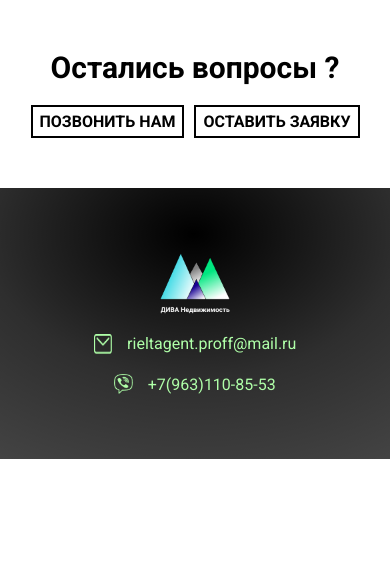
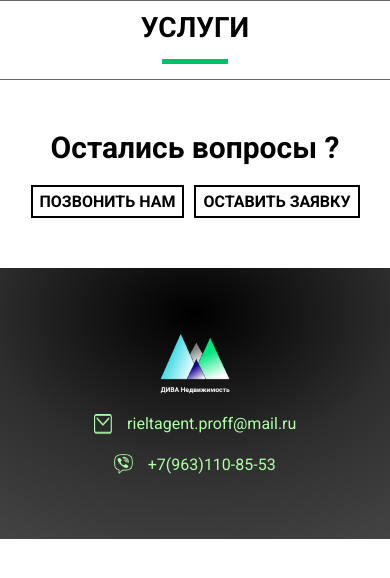
Before and after one commit to alexsmith-proff/DIVA, a Next.js app in the folder client/: page / in a window 390 px wide. Shown: the top 578 px of the page. Built offline with nearby package versions, Linux system fonts and the light colour scheme.

Commit message:
add SectionTitle component. Adaptive

```diff
--- a/client/components/PartnersSection/PartnersSection.tsx
+++ b/client/components/PartnersSection/PartnersSection.tsx
@@ -1,4 +1,5 @@
 import React from 'react'
+import SectionTitle from '../SectionTitle/SectionTitle';
 
 import s from './PartnersSection.module.scss'
 
@@ -6,9 +7,11 @@ type PartnersSectionProps = {}
 
 const PartnersSection: React.FC<PartnersSectionProps> = () => {
     return (
-        <div>
-
-        </div>
+        <>
+            <SectionTitle>
+                Услуги
+            </SectionTitle>
+        </>
     );
 };
 
--- a/client/components/SectionTitle/SectionTitle.module.scss
+++ b/client/components/SectionTitle/SectionTitle.module.scss
@@ -0,0 +1,54 @@
+.sectionTitle {
+    display: flex;
+    justify-content: center;
+    align-items: center;
+    padding: 15px 0 45px 0;
+    border-top: 1px solid #696969;
+    border-bottom: 1px solid #696969;
+}
+.text {
+    font-size: 44px;
+    font-weight: bold;
+    text-transform: uppercase;
+    position: relative;
+    &:after {
+        display: block;
+        content: "";
+        position: absolute;
+        left: 20%;
+        right: 20%;
+        bottom: -20px;
+        border-bottom: 7px solid #00c06b;
+    }
+}
+@media screen and (max-width: 1024px) {
+    .sectionTitle {
+        padding: 15px 0 45px 0;
+    }
+    .text {
+        font-size: 38px;
+    }
+}
+@media screen and (max-width: 480px) {
+    .sectionTitle {
+        padding: 15px 0 45px 0;
+    }
+    .text {
+        font-size: 32px;
+        &:after {
+            bottom: -20px;
+            border-bottom: 6px solid #00c06b;
+        }
+    }
+}
+@media screen and (max-width: 480px) {
+    .sectionTitle {
+        padding: 10px 0 35px 0;
+    }
+    .text {
+        font-size: 28px;
+        &:after {
+            border-bottom: 5px solid #00c06b;
+        }
+    }
+}
--- a/client/components/SectionTitle/SectionTitle.tsx
+++ b/client/components/SectionTitle/SectionTitle.tsx
@@ -2,13 +2,20 @@ import React from 'react'
 
 import s from './SectionTitle.module.scss'
 
-type SectionTitleProps = {}
+type SectionTitleProps = {
+    children: React.ReactNode
+}
 
-const SectionTitle: React.FC<SectionTitleProps> = () => {
+const SectionTitle: React.FC<SectionTitleProps> = ({ children }) => {
     return (
-        <div>
+        <>
+            <div className={s.sectionTitle}>
+                <div className={s.text}>
+                    {children}
+                </div>
+            </div>
 
-        </div>
+        </>
     );
 };
 
```
